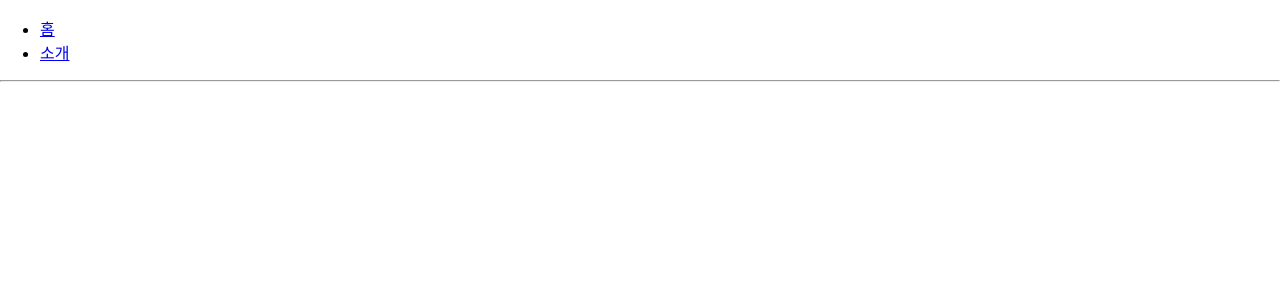
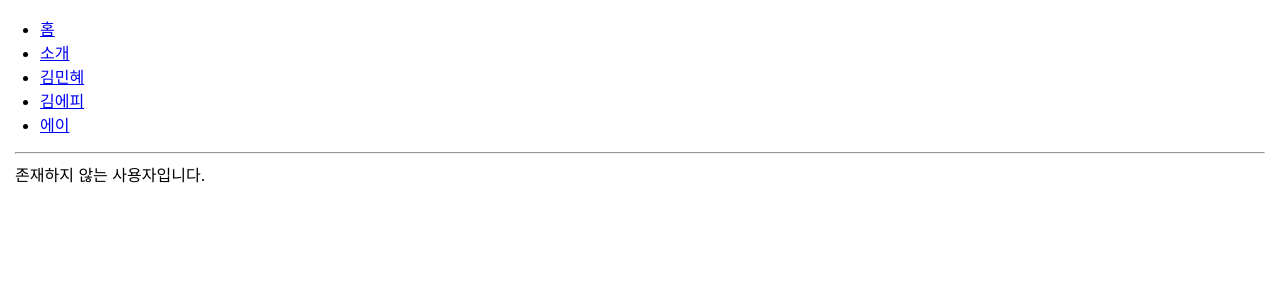
Before and after one commit to mndangee/react-study, a React (Create React App) app: page /profile/1 in a window 1280 px wide. Before the commit this address had no page. Shown: the top 300 px of the page. Built offline with nearby package versions, Linux system fonts and the light colour scheme.

Commit message:
리액트 라우터 : URL 파라미터, URL 쿼리스트링

```diff
--- a/src/component/RouterTutorial/About.js
+++ b/src/component/RouterTutorial/About.js
@@ -1,10 +1,32 @@
+import { useLocation, useSearchParams } from 'react-router-dom';
+
 const About = () => {
+  const location = useLocation();
+  const [searchParams, setSearchParams] = useSearchParams();
+  const detail = searchParams.get('detail');
+  const mode = searchParams.get('mode');
+
+  const onToggleDetail = () => {
+    setSearchParams({ detail: detail === 'true' ? false : true, mode });
+  };
+
+  const onIncreaseMode = () => {
+    //parseInt()는 문자열로 된 부분에서 숫자(정수)만 뽑아서 변환
+    const nextMode = mode === null ? 1 : parseInt(mode) + 1;
+    setSearchParams({ detail, mode: nextMode });
+  };
+
   return (
     <div>
       <h1>소개</h1>
       <p>
         이 프로젝트는 리액트 라우터 기초를 실습해 보는 예제 프로젝트 입니다.
       </p>
+      <p>쿼리 스트링 : {location.search}</p>
+      <p>detail : {detail}</p>
+      <p>mode : {mode}</p>
+      <button onClick={onToggleDetail}>onToggleDetail</button>
+      <button onClick={onIncreaseMode}>onIncreaseMode</button>
     </div>
   );
 };
--- /dev/null
+++ b/src/component/RouterTutorial/Profile.js
@@ -0,0 +1,57 @@
+import { useParams } from 'react-router-dom';
+
+const data = {
+  minhye: {
+    name: '김민혜',
+    description: '눈누 난나',
+  },
+  effie: {
+    name: '김에피',
+    description: '룰루 랄라',
+  },
+};
+
+//React Router v5
+// const Profile = ({match}) => {
+//   const { username } = match.params;
+//   const profile = data[username];
+
+//   return (
+//     <>
+//       {profile ? (
+//         <div>
+//           <h3>
+//             {username}({profile.name})
+//           </h3>
+//           <p>{profile.description}</p>
+//         </div>
+//       ) : (
+//         <div>존재하지 않는 사용자입니다.</div>
+//       )}
+//     </>
+//   );
+// };
+
+//React Router v6
+const Profile = () => {
+  //비구조화 할당으로 username 변수에 useParams의 객체를 할당 | useParams() 객체를 반환
+  const { username } = useParams();
+  const profile = data[username];
+
+  return (
+    <>
+      {profile ? (
+        <div>
+          <h3>
+            {username}({profile.name})
+          </h3>
+          <p>{profile.description}</p>
+        </div>
+      ) : (
+        <div>존재하지 않는 사용자입니다.</div>
+      )}
+    </>
+  );
+};
+
+export default Profile;
--- a/src/pages/RouterIndex.js
+++ b/src/pages/RouterIndex.js
@@ -1,6 +1,7 @@
 import { Route, Routes, Link } from 'react-router-dom';
 import About from '../component/RouterTutorial/About';
 import Home from '../component/RouterTutorial/Home';
+import Profile from '../component/RouterTutorial/Profile';
 
 const RouterIndex = () => {
   //React Router ~ v5
@@ -13,13 +14,23 @@ const RouterIndex = () => {
 
   //React Router v6
   return (
-    <div>
-      <ul>
+    <div style={{ padding: '0px 15px' }}>
+      <ul style={{ marginLeft: '-15px' }}>
         <li>
           <Link to='/'>홈</Link>
         </li>
         <li>
-          <Link to='/about'>소개</Link>
+          <Link to='/about?detail=true&mode=1'>소개</Link>
+        </li>
+        <li>
+          <Link to='/profile/minhye'>김민혜</Link>
+        </li>
+        <li>
+          <Link to='/profile/effie'>김에피</Link>
+        </li>
+        <li>
+          {/* 해당 프로필이 없기 때문에 ;존재하지 않는 사용자입니다.'가 노출 */}
+          <Link to='/profile/a'>에이</Link>{' '}
         </li>
       </ul>
       <hr />
@@ -28,6 +39,7 @@ const RouterIndex = () => {
         {['/about', '/info'].map(path => (
           <Route key={path} path={path} element={<About />} />
         ))}
+        <Route path='/profile/:username' element={<Profile />} />
       </Routes>
     </div>
   );
```
